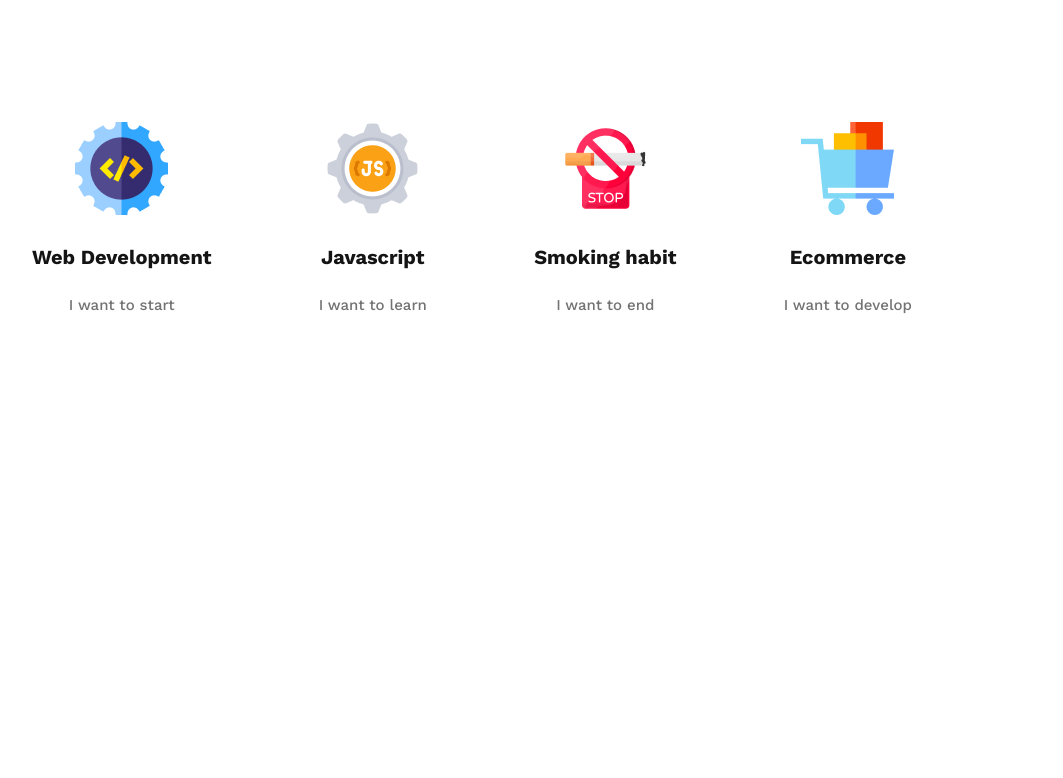
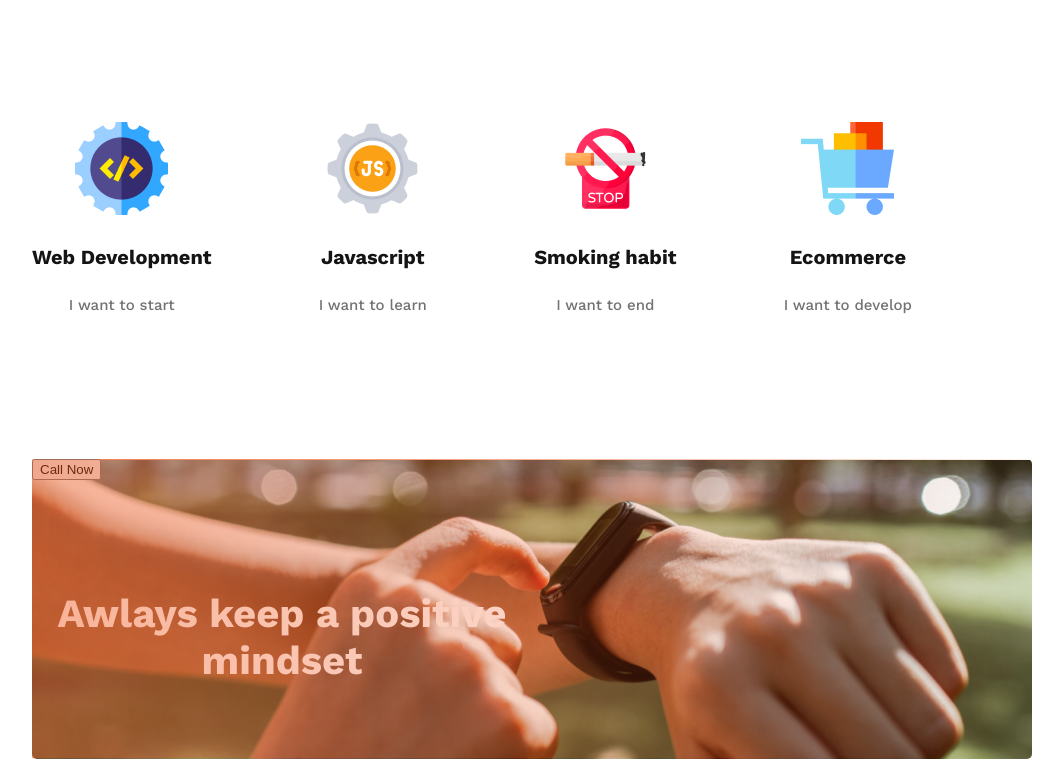
Before and after one commit to abir221090/new-year-new-me, a plain HTML site: page index.html in a window 1280 px wide. Shown: the part 1770-2548 px from the top of the page, without its empty margins (168-1231 px from the left). Before the commit the page ends 2138 px from the top, so only its background shows below. Drawn offline with nearby package versions, Linux system fonts and the light colour scheme.

Commit message:
main section two image

```diff
--- a/index.html
+++ b/index.html
@@ -80,6 +80,17 @@
 
     </section>
 
+    <!-- section3 -->
+
+    <section>
+
+        <div class="mintset">
+            <h3 class="b-positive">Awlays keep a positive mindset</h3>
+            <button id="call-us">Call Now</button>
+
+        </div>
+    </section>
+
     </main>
 
     <!-- FOOTER SECTION -->
--- a/style.css
+++ b/style.css
@@ -87,6 +87,46 @@ text-align: center;
     font-weight: 500;
 }
 
+/* section3 */
+
+.mintset{
+    background-image: url('/images/watch.png'),url('/images/gradient2.png');
+    background-size: cover;
+    background-repeat: no-repeat;
+    width:1000px;
+    height: 300px;
+    position: relative;
+    margin-left: 200px;
+    margin-right: 200px;
+    border-radius: 5px;
+    position: relative;
+    margin-top: 130px;
+    background-position: center;
+}
+
+.mintset::after{
+content:'' ;
+position: absolute;
+top:0;
+left: 0;
+width: 100%;
+height: 100%;
+background-image:url('/images/gradient2.png');
+background-size: cover;
+background-position: center;
+ opacity:.5 ;
+}
+
+.b-positive{
+color: #FFF;
+font-family: Work Sans;
+font-size: 40px;
+font-weight: 700;
+text-align: center;
+}
+
+
+
 /* button style */
 
 .button-primary{
@@ -99,3 +139,13 @@ font-size: 20px;
 font-weight: 600;
 margin-right: 23px;
 }
+
+.b-positive
+{
+    position: absolute;
+    top:65%;
+    left: 50%;
+    transform: translate(-100%, -100%);
+    color:#ffffff;
+    padding: 10px 20px;
+}
```
